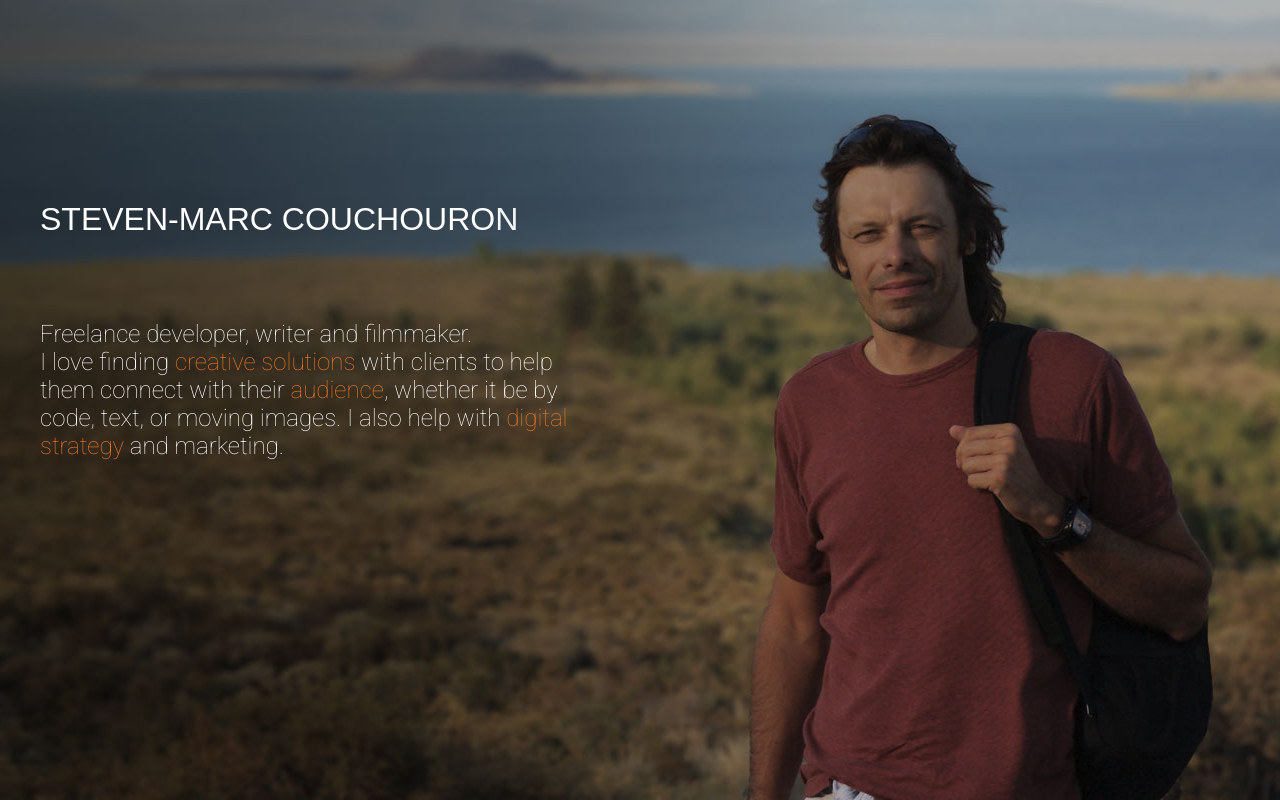
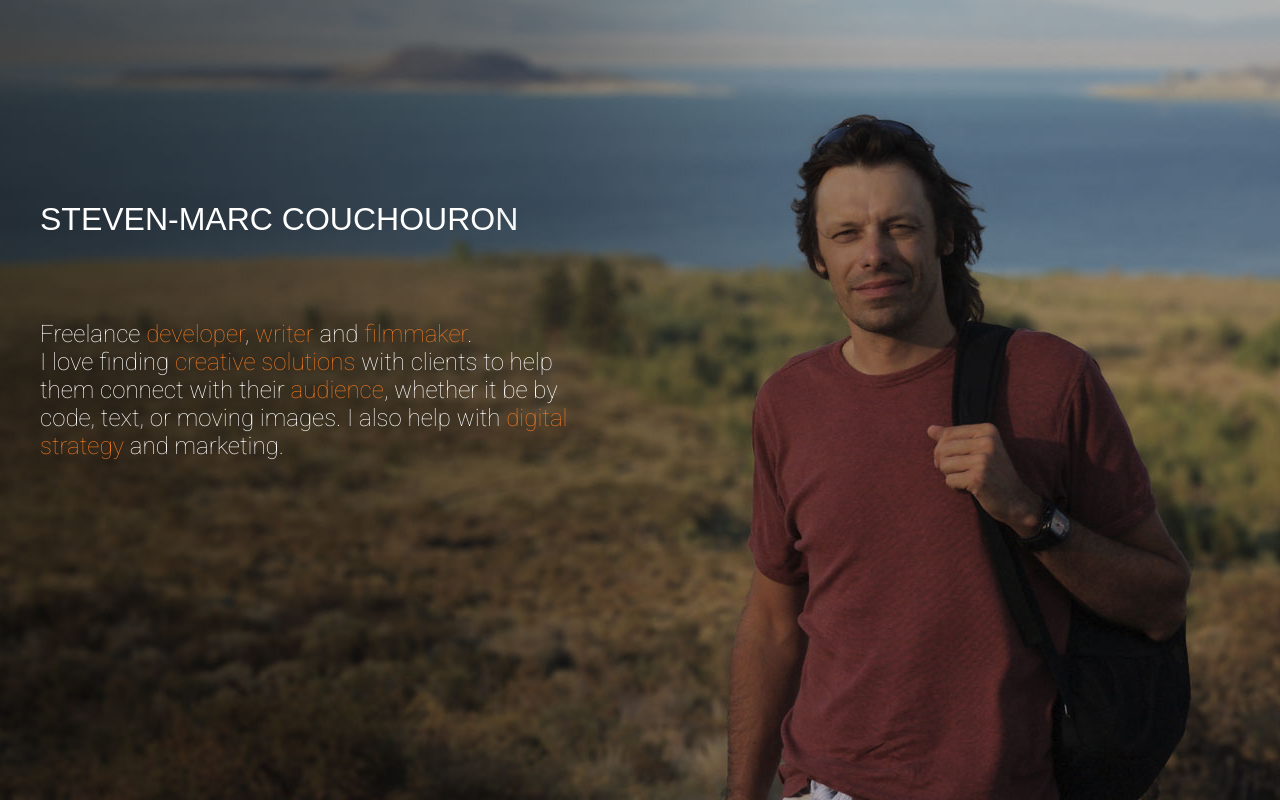
Before and after one commit to stevenmarc/stevenmarc-me, a Gatsby site: page / in a window 1280 px wide. Built offline with nearby package versions, Linux system fonts and the light colour scheme; Gatsby itself is replaced by a stand-in of ours.

Commit message:
Enhance background image position

```diff
--- a/src/pages/index.js
+++ b/src/pages/index.js
@@ -9,7 +9,7 @@ const bgImageStyle = {
   width: "100%",
   height: "auto",
   backgroundImage: `url(${backgroundImage})`,
-  backgroundPosition: "center center",
+  backgroundPosition: "60% 0",
   backgroundRepeat: "no-repeat",
   backgroundSize: "cover",
   backgroundAttachment: "fixed",
@@ -81,7 +81,10 @@ class App extends React.Component {
                 color: "white",
               }}
             >
-              Freelance developer, writer and filmmaker. <br />I love finding
+              Freelance <span style={{ color: "#ea7623" }}> developer</span>,{" "}
+              <span style={{ color: "#ea7623" }}> writer </span> and{" "}
+              <span style={{ color: "#ea7623" }}> filmmaker</span>. <br />I love
+              finding
               <span style={{ color: "#ea7623" }}> creative solutions </span>
               with clients to help them connect with their
               <span style={{ color: "#ea7623" }}> audience</span>, whether it be
```
